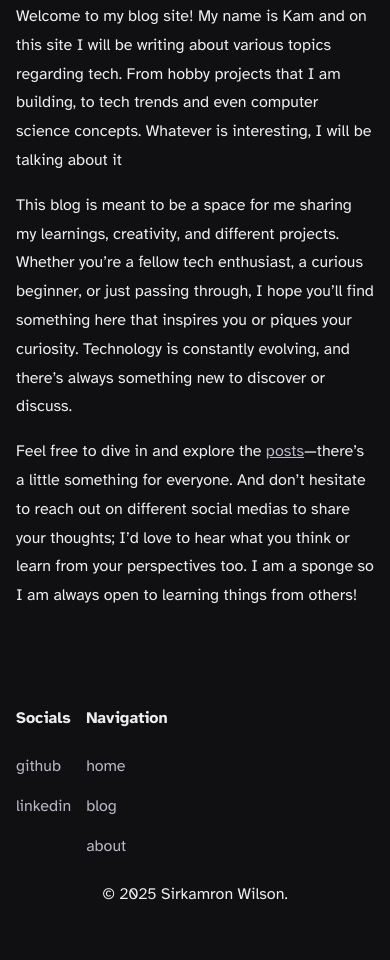
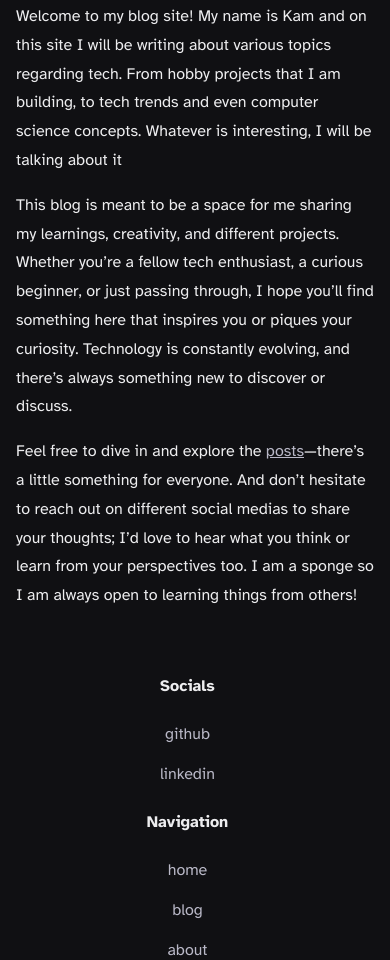
Before and after one commit to BlackDives/kam-blog, an Astro site: page / in a window 390 px wide. Shown: the part 140-1100 px from the top of the page. Before the commit the page ends 1079 px from the top, so only its background shows below. Built offline with nearby package versions, Linux system fonts and the light colour scheme; Astro itself is replaced by a stand-in of ours.

Commit message:
fixed footer for mobile

```diff
--- a/src/components/Footer.astro
+++ b/src/components/Footer.astro
@@ -53,4 +53,20 @@ const year = new Date();
     flex-direction: row;
     justify-content: center;
   }
+
+  @media screen and (max-width: 600px){
+    .footer-container {
+      display: flex;
+      flex-direction: column;
+      align-items: center;
+      margin-top: 3em;
+    }
+
+     .subheader-section {
+    display: flex;
+    flex-direction: column;
+    align-items: center;
+    margin-right: 15px;
+  }
+  }
 </style>
```
